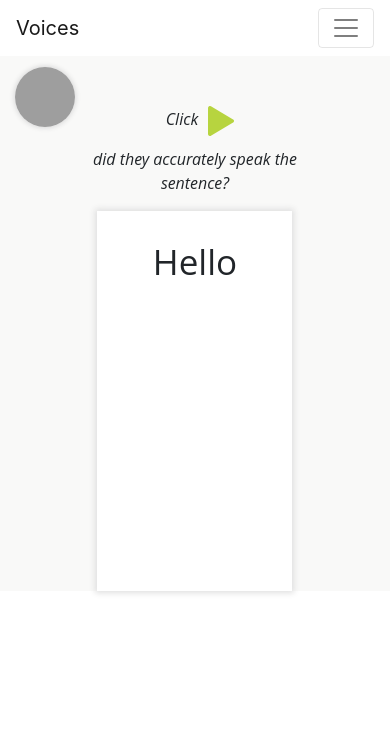
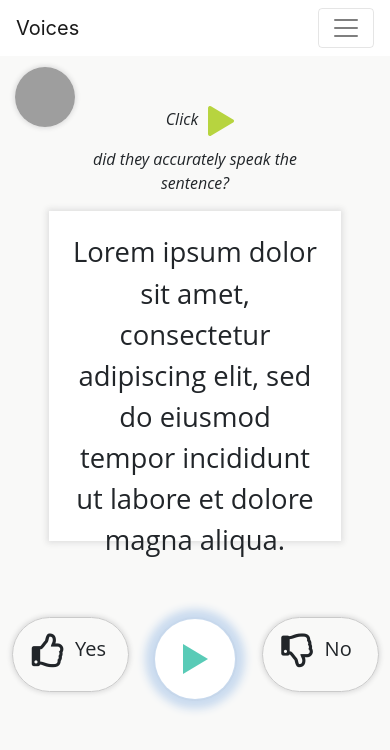
Before and after one commit to Yggdrasil09/Voice, a React (Create React App) app in the folder web/: page /listen in a window 390 px wide. Shown: the top 750 px of the page. Built offline with nearby package versions, Linux system fonts and the light colour scheme; grey boxes are pictures that could not be loaded.

Commit message:
made Listen page responsive

```diff
--- a/web/public/index.html
+++ b/web/public/index.html
@@ -25,6 +25,12 @@
     />
     <link
       rel="stylesheet"
+      href="https://use.fontawesome.com/releases/v5.7.0/css/all.css"
+      integrity="sha384-lZN37f5QGtY3VHgisS14W3ExzMWZxybE1SJSEsQp9S+oqd12jhcu+A56Ebc1zFSJ"
+      crossorigin="anonymous"
+    />
+    <link
+      rel="stylesheet"
       href="https://maxcdn.bootstrapcdn.com/bootstrap/4.3.1/css/bootstrap.min.css"
       integrity="sha384-ggOyR0iXCbMQv3Xipma34MD+dH/1fQ784/j6cY/iJTQUOhcWr7x9JvoRxT2MZw1T"
       crossorigin="anonymous"
--- a/web/src/Components/List/List.css
+++ b/web/src/Components/List/List.css
@@ -1,22 +1,8 @@
 .border-max {
   border-top:1px solid #f3f2f0;
-  min-width: 95%;
+  min-width: 100%;
   transition: 1s;
   min-height: 500px;
-}
-
-.border-max:hover {
-  animation: pulse 500ms ease-out;
-  min-width: 100%;
-}
-
-@keyframes pulse {
-  0% {
-    min-width: 95%;
-  }
-  100% {
-    min-width: 100%;
-  }
 }
 
 .border-max.col {
@@ -28,7 +14,7 @@
   background-repeat: no-repeat;
   background-size: contain;
   background-position-x: 0;
-  background-position-y: 115%;
+  background-position-y: 145%;
   transition: 1s;
 }
 
@@ -38,17 +24,17 @@
   background-size: contain;
   animation: pulse-border 700ms ease-out;
   background-position-x: 0;
-  background-position-y: 110%;
+  background-position-y: 105%;
 }
 
 @keyframes pulse-border {
   0% {
     background-position-x: 0;
-    background-position-y: 115%;
+    background-position-y: 145%;
   }
   100% {
     background-position-x: 0;
-    background-position-y: 110%;
+    background-position-y: 105%;
   }
 }
 
--- a/web/src/Components/Listen/Listen.css
+++ b/web/src/Components/Listen/Listen.css
@@ -1,23 +1,23 @@
-.max-border{
-    background-color:#F9F9F8;
-    min-width: 100%;
-    height:100%;
+.max-border {
+  background-color: #f9f9f8;
+  min-width: 100%;
+  height: 100vh;
 }
 
-.play-now{
-    height:30px;
+.play-now {
+  height: 30px;
 }
 
-.display{
-    text-align:center;
+.display {
+  text-align: center;
 }
 
-.display p{
-    font-style:italic;
-    font-family:"Open Sans", sans-serif;
-    text-decoration:none solid rgb(74, 74, 74);
-    display:inline-block;
-    padding : 0 10px;
+.display p {
+  font-style: italic;
+  font-family: "Open Sans", sans-serif;
+  text-decoration: none solid rgb(74, 74, 74);
+  display: inline-block;
+  padding: 0 10px;
 }
 
 .back {
@@ -60,3 +60,212 @@
   height: 50px;
   display: block;
 }
+
+.video-play-button1 {
+  position: absolute;
+  z-index: 10;
+  left: 50%;
+  transform: translateX(-50%) translateY(-50%);
+  box-sizing: content-box;
+  display: block;
+  width: 32px;
+  height: 44px;
+  border-radius: 50%;
+  padding: 18px 20px 18px 28px;
+}
+
+.video-play-button1:before {
+  content: "";
+  position: absolute;
+  z-index: 0;
+  left: 50%;
+  top: 50%;
+  transform: translateX(-50%) translateY(-50%);
+  display: block;
+  width: 80px;
+  height: 80px;
+  background: rgb(193, 255, 244);
+  border-radius: 50%;
+}
+
+.video-play-button1:after {
+  content: "";
+  position: absolute;
+  z-index: 1;
+  left: 50%;
+  top: 50%;
+  transform: translateX(-50%) translateY(-50%);
+  display: block;
+  width: 80px;
+  height: 80px;
+  background: #fff;
+  border-radius: 50%;
+  box-shadow: 0px 0px 9px 10px #cadbef;
+  transition: 700ms;
+}
+
+.video-play-button1:hover {
+  box-shadow: 0px 0px 14px 7px rgb(26, 103, 190);
+}
+
+.video-play-button1 span {
+  display: block;
+  position: relative;
+  z-index: 3;
+  width: 0;
+  height: 0;
+  border-left: 25px solid #59cbb7;
+  border-top: 15px solid transparent;
+  border-bottom: 15px solid transparent;
+  transition: 700ms;
+}
+
+.up-vote i,
+.down-vote i {
+  display: inline-block;
+  margin-left: -6vw;
+  font-size: 5vh;
+}
+
+.up-vote i {
+  margin-top: 2vh;
+}
+
+.up-vote {
+  margin-left: 21vw;
+}
+
+.up-vote:hover {
+  transition: 0.5s;
+  color: white;
+  background-color: #59cbb7;
+}
+
+.down-vote:hover {
+  transition: 1s;
+  color: white;
+  background-color: #ff4f5e;
+}
+.down-vote {
+  margin-left: 47vw;
+}
+
+.down-vote i {
+  margin-top: 2vh;
+}
+
+.up-vote,
+.down-vote {
+  cursor: pointer;
+  margin-top: -5vh;
+  position: absolute;
+  border: solid 1px rgb(202, 202, 202);
+  box-shadow: 0px 0px 5px 1px rgb(216, 216, 216);
+  border-radius: 5rem;
+  width: 12vw;
+  height: 10vh;
+  border-radius: 1;
+}
+
+.up-vote span,
+.down-vote span {
+  position: absolute;
+  margin-top: 2vh;
+  padding-left: 3vw;
+  font-family: "Open Sans", sans-serif;
+  font-size: 1.5rem;
+}
+
+.review-step {
+  margin-top: 14vh;
+}
+
+@media (min-width: 300px) and (max-width: 445.98px) {
+  .up-vote,
+  .down-vote {
+    cursor: pointer;
+    margin-top: -5vh;
+    position: absolute;
+    border: solid 1px rgb(202, 202, 202);
+    box-shadow: 0px 0px 5px 1px rgb(216, 216, 216);
+    border-radius: 5rem;
+    width: 30vw;
+    height: 9vh;
+    border-radius: 1;
+  }
+  .up-vote {
+    margin-left: -9vw;
+  }
+  .down-vote {
+    margin-left: 55vw;
+  }
+  .up-vote i,
+  .down-vote i {
+    display: inline-block;
+    margin-left: -12vw;
+    font-size: 4vh;
+  }
+  .up-vote span,.down-vote span{
+    font-size:1.25rem;
+  }
+}
+
+@media (min-width: 446px) and (max-width: 520.98px) {
+  .up-vote,
+  .down-vote {
+    cursor: pointer;
+    margin-top: -5vh;
+    position: absolute;
+    border: solid 1px rgb(202, 202, 202);
+    box-shadow: 0px 0px 5px 1px rgb(216, 216, 216);
+    border-radius: 5rem;
+    width: 9rem;
+    height: 9vh;
+    border-radius: 1;
+  }
+  .up-vote {
+    margin-left: -7vw;
+  }
+  .down-vote {
+    margin-left: 52vw;
+  }
+  .up-vote i,
+  .down-vote i {
+    display: inline-block;
+    margin-left: -12vw;
+    font-size: 4vh;
+  }
+  .up-vote span,.down-vote span{
+    font-size:1.25rem;
+  }
+}
+
+@media (min-width: 521px) and (max-width: 600.98px) {
+  .up-vote,
+  .down-vote {
+    cursor: pointer;
+    margin-top: -5vh;
+    position: absolute;
+    border: solid 1px rgb(202, 202, 202);
+    box-shadow: 0px 0px 5px 1px rgb(216, 216, 216);
+    border-radius: 5rem;
+    width: 9rem;
+    height: 9vh;
+    border-radius: 1;
+  }
+  .up-vote {
+    margin-left: -1vw;
+  }
+  .down-vote {
+    margin-left: 52vw;
+  }
+  .up-vote i,
+  .down-vote i {
+    display: inline-block;
+    margin-left: -12vw;
+    font-size: 4vh;
+  }
+  .up-vote span,.down-vote span{
+    font-size:1.25rem;
+  }
+}
--- a/web/src/Components/Listen/Listen.js
+++ b/web/src/Components/Listen/Listen.js
@@ -2,7 +2,7 @@ import React, { Component } from "react";
 import { Container, Row, Col } from "react-bootstrap";
 import { NavLink } from "react-router-dom";
 
-import Text from '../Text/Text';
+import Text from "../Text/Text";
 import "./Listen.css";
 
 class Listen extends Component {
@@ -11,14 +11,14 @@ class Listen extends Component {
       <Container className="max-border">
         <div className="top-heading">
           <NavLink to="/">
-            <div class="back">
+            <div className="back">
               <div />
             </div>
           </NavLink>
         </div>
         <Row>
-          <Col xs={2} />
-          <Col xs={8} className="display">
+          <Col xs={1} />
+          <Col xs={10} className="display">
             <div>
               <p>Click</p>
               <svg className="play-now" viewBox="0 0 13 15">
@@ -38,9 +38,22 @@ class Listen extends Component {
               </svg>
               <p> did they accurately speak the sentence?</p>
             </div>
-            <Text/>
+            <Text />
+            <div className="review-step">
+              <div className="up-vote">
+                <i class="far fa-thumbs-up" />
+                <span>Yes</span>
+              </div>
+              <button type="button" className="video-play-button1">
+                <span />
+              </button>
+              <div className="down-vote">
+                <i class="far fa-thumbs-down" />
+                <span>No</span>
+              </div>
+            </div>
           </Col>
-          <Col xs={2} />
+          <Col xs={1} />
         </Row>
       </Container>
     );
--- a/web/src/Components/Text/Text.css
+++ b/web/src/Components/Text/Text.css
@@ -1,14 +1,51 @@
-.text-container{
-    padding:30px 40px 30px 40px;
-    margin-left:auto;
-    margin-right:auto;
-    box-shadow: 0px 0px 6px 2px rgb(223, 223, 223);
-    background-color:white;
-    width:50vw;
-    height:45vh;
+.text-container {
+  padding: 30px 30px 30px 30px;
+  margin-left: auto;
+  margin-right: auto;
+  box-shadow: 0px 0px 6px 2px rgb(223, 223, 223);
+  background-color: white;
+  width: 50vw;
+  height: 45vh;
 }
 
-.text-container h1{
-    font-size:35px;
-    font-family:"Open Sans", sans-serif
+.text-container h1 {
+  line-height: 1.5em;
+  font-size: 2.5vw;
+  font-family: "Open Sans", sans-serif;
 }
+
+@media (min-width: 300px) and (max-width: 445.98px) {
+  .text-container {
+    padding: 20px 20px 20px 20px;
+    margin-left: auto;
+    margin-right: auto;
+    box-shadow: 0px 0px 6px 2px rgb(223, 223, 223);
+    background-color: white;
+    width: 75vw;
+    height: 39vh;
+  }
+
+  .text-container h1 {
+    line-height: 1.5em;
+    font-size: 3.25vh;
+    font-family: "Open Sans", sans-serif;
+  }
+}
+
+@media (min-width: 446px) and (max-width: 999.98px) {
+  .text-container {
+    padding: 30px 30px 30px 30px;
+    margin-left: auto;
+    margin-right: auto;
+    box-shadow: 0px 0px 6px 2px rgb(223, 223, 223);
+    background-color: white;
+    width: 75vw;
+    height: 45vh;
+  }
+
+  .text-container h1 {
+    line-height: 1.5em;
+    font-size: 4vh;
+    font-family: "Open Sans", sans-serif;
+  }
+}
--- a/web/src/Components/Text/Text.js
+++ b/web/src/Components/Text/Text.js
@@ -8,7 +8,7 @@ class Text extends Component{
     {
         return(
             <div className="text-container">
-                <h1>Hello</h1>
+                <h1>Lorem ipsum dolor sit amet, consectetur adipiscing elit, sed do eiusmod tempor incididunt ut labore et dolore magna aliqua.</h1>
             </div>
         );
     }
```
Also changed, not shown: web/src/img/like.svg (added), 1 other file (tests, documents, lock files or other folders).
